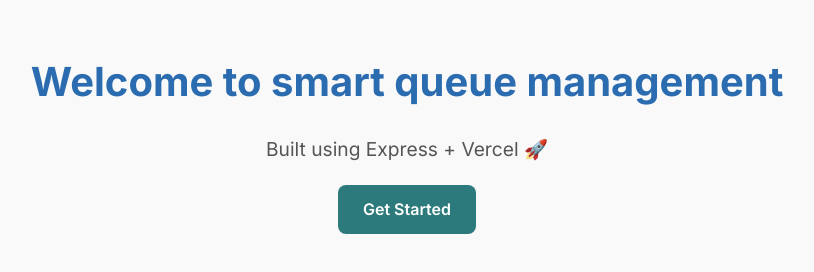
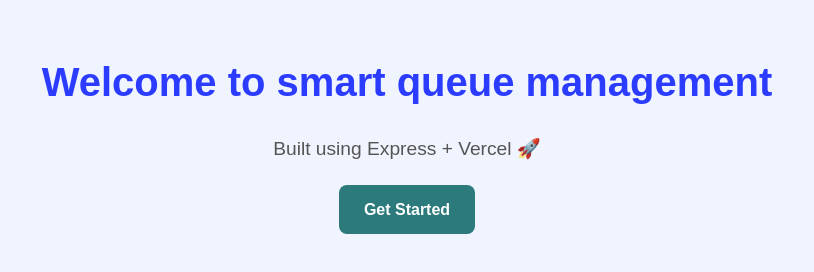
Before and after one commit to Snikap/public-index.html, a website: page public/index.html in a window 1280 px wide. Shown: the whole page, without its empty margins (233-1047 px from the left). Drawn offline with Linux system fonts and the light colour scheme.

Commit message:
Update style.css

```diff
--- a/public/style.css
+++ b/public/style.css
@@ -6,8 +6,8 @@
 }
 
 body {
-  font-family: 'Inter', sans-serif;
-  background: #f9f9f9;
+  font-family: Arial, sans-serif;
+  background: #f0f4ff;
   color: #333;
   text-align: center;
   padding: 50px;
@@ -25,7 +25,7 @@ body {
 
 /* === Container Styles === */
 h1 {
-  color: var(--primary);
+  color: #2b3cff;
   font-size: 2.5rem;
   margin-bottom: 20px;
 }
```
